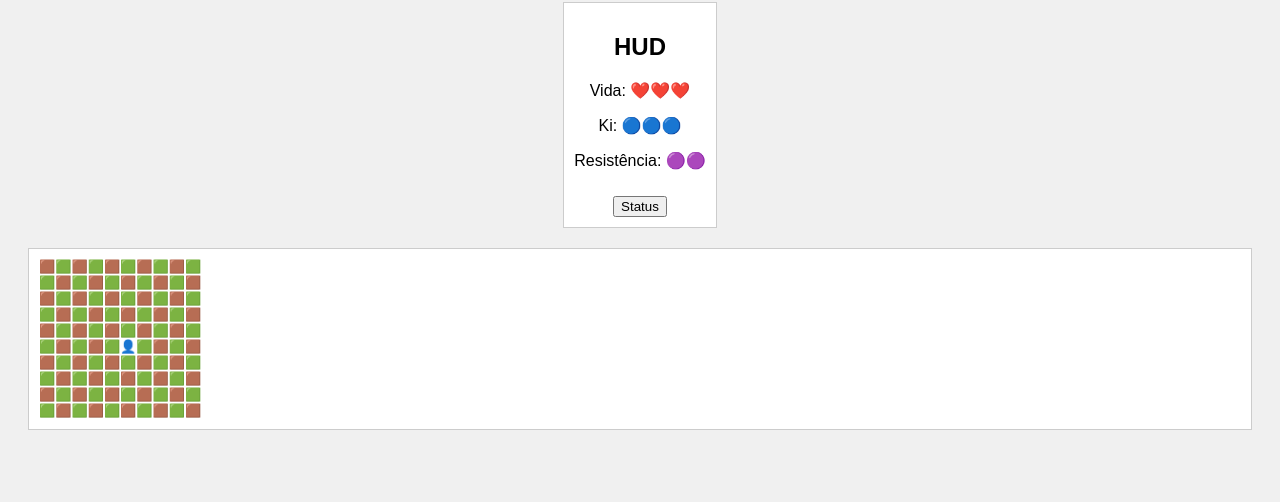
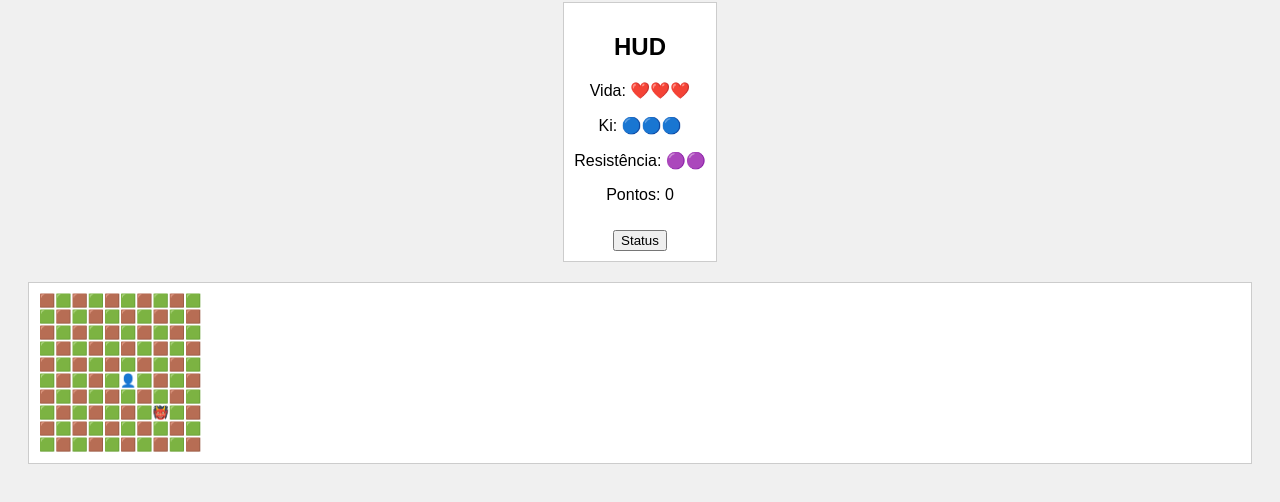
Before and after one commit to Davizao01/TaTaTa, a plain HTML site: page index.html in a window 1280 px wide. Shown: the part 106-608 px from the top of the page. Drawn offline with Linux system fonts and the light colour scheme.

Commit message:
Update index.html

```diff
--- a/index.html
+++ b/index.html
@@ -26,6 +26,7 @@
             white-space: pre;
             text-align: left;
             margin: 0 auto;
+            margin-bottom: 20px;
         }
         #status {
             display: none;
@@ -47,6 +48,7 @@
         <p>Vida: <span id="vida">❤️❤️❤️</span></p>
         <p>Ki: <span id="ki">🔵🔵🔵</span></p>
         <p>Resistência: <span id="resistencia">🟣🟣</span></p>
+        <p>Pontos: <span id="pontos">0</span></p>
         <button onclick="mostrarStatus()">Status</button>
     </div>
 
@@ -61,25 +63,36 @@
     </div>
 
     <script>
+        let vida = 3;
+        let ki = 3;
+        let resistencia = 2;
+        let pontos = 0;
+        const playerSymbol = '👤';
+        const enemySymbol = '👹';
+
         // Função para gerar o mapa a partir da seed
         function gerarMapa(seed) {
             const map = [];
             const rows = 10; // Altura do mapa
             const cols = 10; // Largura do mapa
-            const playerSymbol = '👤';
             let playerPosition = { x: Math.floor(cols / 2), y: Math.floor(rows / 2) }; // Posição inicial do jogador
+            let enemyPosition = { x: Math.floor(Math.random() * cols), y: Math.floor(Math.random() * rows) }; // Posição aleatória do inimigo
 
-            // Geração de mapa usando a seed
-            let random = Math.abs(seed.charCodeAt(0) + seed.charCodeAt(1) + seed.charCodeAt(2));
+            // Geração de blocos com base na seed
+            const blockTypes = ['🟩', '🟫']; // Tipos de blocos
             for (let i = 0; i < rows; i++) {
                 let row = '';
                 for (let j = 0; j < cols; j++) {
-                    // Lógica de geração de blocos com base na seed
-                    let blockType = (random + i + j) % 2 === 0 ? '🟩' : '🟫'; // Alterna entre blocos verdes e marrons
+                    // Adiciona o jogador na posição
                     if (i === playerPosition.y && j === playerPosition.x) {
-                        row += playerSymbol; // Adiciona o jogador na posição
+                        row += playerSymbol;
+                    // Adiciona o inimigo na posição
+                    } else if (i === enemyPosition.y && j === enemyPosition.x) {
+                        row += enemySymbol;
                     } else {
-                        row += blockType; // Adiciona blocos
+                        // Usa a seed para determinar o tipo de bloco
+                        let blockIndex = (i + j + seed.charCodeAt(0)) % blockTypes.length;
+                        row += blockTypes[blockIndex]; // Adiciona blocos
                     }
                 }
                 map.push(row);
@@ -106,9 +119,18 @@
             return `${numero1}${letra}${numero2}`;
         }
 
+        // Função para atualizar o HUD com os pontos
+        function atualizarHUD() {
+            document.getElementById('vida').innerText = '❤️'.repeat(vida);
+            document.getElementById('ki').innerText = '🔵'.repeat(ki);
+            document.getElementById('resistencia').innerText = '🟣'.repeat(resistencia);
+            document.getElementById('pontos').innerText = pontos;
+        }
+
         // Gera a seed e o mapa ao carregar a página
         const seed = gerarSeed();
         document.getElementById('mapa').innerText = gerarMapa(seed);
+        atualizarHUD();
     </script>
 </body>
 </html>
```
